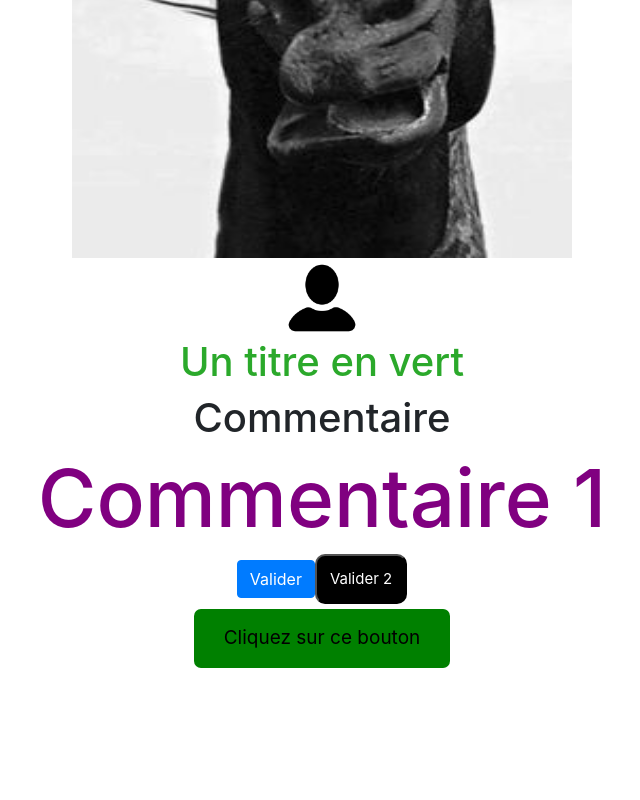
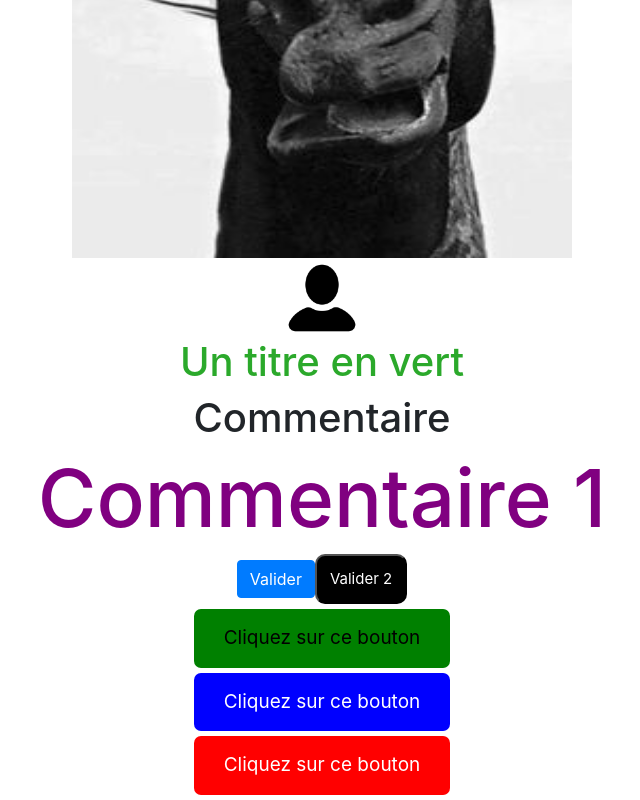
Before and after one commit to devJeremie/appvoiture, a React (Create React App) app: page / in a window 1280 px wide. Shown: the part 1056-1856 px from the top of the page, without its empty margins (318-958 px from the left). Before the commit the page ends 1729 px from the top, so only its background shows below. Built offline with nearby package versions, Linux system fonts and the light colour scheme.

Commit message:
CustomBtnMaj

```diff
--- a/src/components/CustomBtn.js
+++ b/src/components/CustomBtn.js
@@ -1,4 +1,4 @@
-const Btn = ({btnStyle, children}) => {
+const Btn = ({btnStyle, children, handleClick}) => {
 
     const customBtn = {
     backgroundColor: "gray",
@@ -13,8 +13,12 @@ const Btn = ({btnStyle, children}) => {
     margin: '5px auto'
     }
 
-    return (
-        <button style={{...customBtn, ...btnStyle}}>{children}</button>
+ return (
+
+        <button
+            onClick={handleClick}
+            style={{...customBtn, ...btnStyle}}>{children}
+        </button>
     )
 }
 
--- a/src/components/Form.js
+++ b/src/components/Form.js
@@ -21,6 +21,24 @@ const success = {
     backgroundColor: 'green',
     color: 'black'
 }
+const red = {
+    backgroundColor: 'red',
+    color: 'white'
+}
+const blue = {
+    backgroundColor: 'blue',
+    color: 'white'
+}
+
+const sayHello = () => {
+    alert('Hello World');
+}
+const sayGoodbye = () => {
+    alert('GoodBye World');
+}
+const ReactEnd = () => {
+    alert('Welcome Hooks');
+}
 
 
 class Form extends Component {
@@ -33,7 +51,16 @@ class Form extends Component {
                 <button className='btn btn-primary'>Valider</button>
                 <Button>Valider 2</Button>
                 <Btn
+                    handleClick={sayHello}
                     btnStyle={success}
+                > Cliquez sur ce bouton</Btn>
+                <Btn
+                    handleClick={sayGoodbye}
+                    btnStyle={blue}
+                > Cliquez sur ce bouton</Btn>
+                <Btn
+                    handleClick={ReactEnd}
+                    btnStyle={red}
                 > Cliquez sur ce bouton</Btn>
             </div>
           )
```
